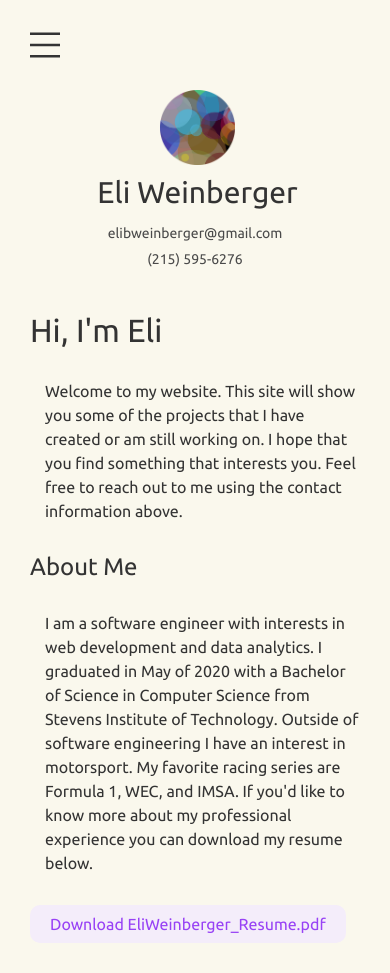
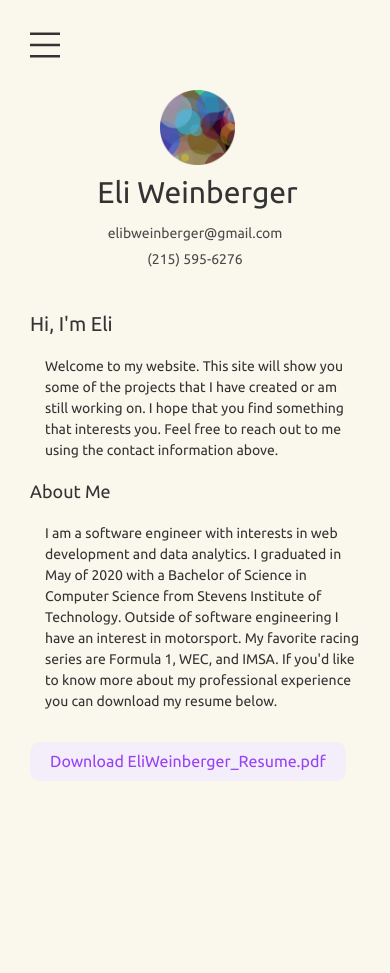
Before and after one commit to ebweinberger/eliWeinbergerWebsite, an Angular app: page / in a window 390 px wide. After the commit the page ends 844 px from the top, so only its background shows below. Built offline with nearby package versions, Linux system fonts and the light colour scheme.

Commit message:
added getmd service that retrieves proper md when given active route

```diff
--- /dev/null
+++ b/src/app/getmd.service.ts
@@ -0,0 +1,35 @@
+import { Injectable } from '@angular/core';
+
+import * as speck from 'raw-loader!../assets/markdown/speckles.md';
+import * as verc from 'raw-loader!../assets/markdown/vercel.md';
+import * as site from 'raw-loader!../assets/markdown/thissite.md';
+import * as heat from 'raw-loader!../assets/markdown/heatmap.md';
+
+@Injectable({
+  providedIn: 'root'
+})
+export class GetmdService {
+
+  constructor() { }
+
+  getMD(route: string){
+    switch (route) {
+      case "speckles":
+        return speck.default;
+        break;
+      case "vercel":
+        return verc.default;
+        break;
+      case "heatmap":
+        return heat.default;
+        break;
+      case "thissite":
+        return site.default;
+        break;
+      default:
+        break;
+    }
+  }
+
+
+}
--- a/src/app/home/home.component.css
+++ b/src/app/home/home.component.css
@@ -19,8 +19,38 @@ p{
 a{
   padding: 10px 20px 10px 20px;
   margin-top: 20px;
+  border-radius: 10px;
   background-color: #f4edfa;
-  border-radius: 10px;
   margin-right: auto;
+  transition: .7s;
   color: #9842f5;
+  text-align: center;
 }
+
+a:hover{
+  background-color: #e7e1ed;
+  transition: .3s;
+}
+
+@media screen and (max-width: 800px) {
+
+  *{
+    line-height: 120%;
+  }
+
+  p{
+    font-size: 14px;
+  }
+
+  h1{
+    font-size: 20px;
+    padding-bottom: 10px;
+  }
+
+  h2{
+    font-size: 18px;
+    padding: 10px 0 10px 0px;
+
+  }
+
+}
--- a/src/app/project/project.component.css
+++ b/src/app/project/project.component.css
@@ -22,6 +22,7 @@
   margin-right: auto;
   transition: .7s;
   color: #9842f5;
+  text-align: center;
 }
 
 :host ::ng-deep a:hover{
@@ -99,6 +100,8 @@
 
   :host ::ng-deep code{
     font-size: 13px;
+    padding: 1px 2px 1px 2px;
+
   }
 
   :host ::ng-deep img{
--- a/src/app/project/project.component.html
+++ b/src/app/project/project.component.html
@@ -1,5 +1,5 @@
 <div class="content-container">
-  <div [innerHTML]="projectMD" class="project-content">
+  <div [innerHTML]="projectMDhtml" class="project-content">
 
   </div>
 </div>
--- a/src/app/project/project.component.ts
+++ b/src/app/project/project.component.ts
@@ -1,10 +1,6 @@
 import { Component, OnInit } from '@angular/core';
 import { ActivatedRoute } from '@angular/router';
-
-import * as speck from 'raw-loader!../../assets/markdown/speckles.md';
-import * as verc from 'raw-loader!../../assets/markdown/vercel.md';
-import * as site from 'raw-loader!../../assets/markdown/thissite.md';
-import * as heat from 'raw-loader!../../assets/markdown/heatmap.md';
+import { GetmdService} from '../getmd.service';
 
 @Component({
   selector: 'app-project',
@@ -13,34 +9,17 @@ import * as heat from 'raw-loader!../../assets/markdown/heatmap.md';
 })
 export class ProjectComponent implements OnInit {
 
-  constructor(private route: ActivatedRoute) { }
+  constructor(private route: ActivatedRoute, private getmd: GetmdService) { }
 
-  projectName: string;
-  projectAbout: string;
-  visitURL: string;
-  visitMessage: string;
-  projectMD: string;
+  projectMDstr: string;
+  projectMDhtml: string;
+  currRoute: string;
+
 
   ngOnInit() {
-    switch (this.route.snapshot.routeConfig.path) {
-      case "speckles":
-        this.projectMD = marked(speck.default);
-        break;
-
-      case "vercel":
-        this.projectMD = marked(verc.default);
-        break;
-
-      case "heatmap":
-        this.projectMD = marked(heat.default);
-        break;
-      case "thissite":
-        this.projectMD = marked(site.default);
-        break;
-      default:
-        this.projectMD = marked("# Hi! It looks like you are trying to view this website! Do you want help with that? Try clicking on the 'Home' option!")
-        break;
-    }
+    this.currRoute = this.route.snapshot.routeConfig.path;
+    this.projectMDstr = this.getmd.getMD(this.currRoute);
+    this.projectMDhtml = marked(this.projectMDstr);
   }
 
 }
```
Also changed, not shown: 1 other file (tests, documents, lock files or other folders).
